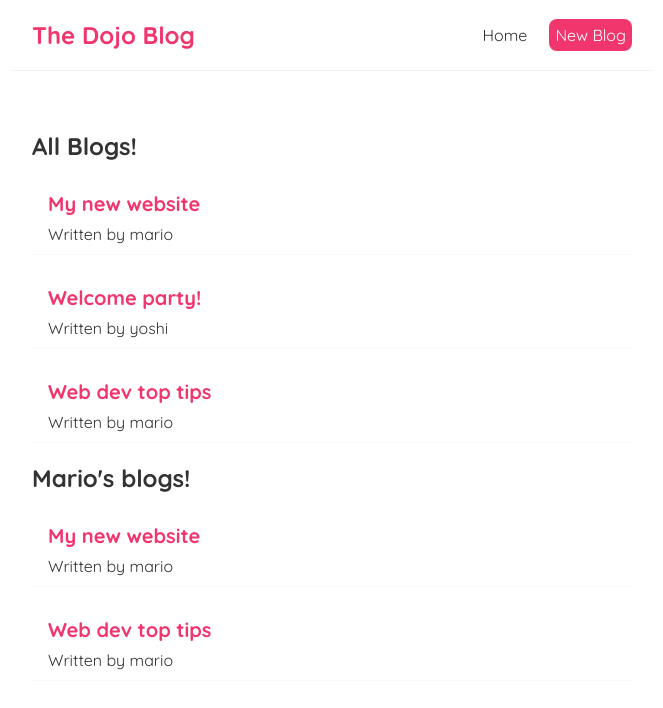
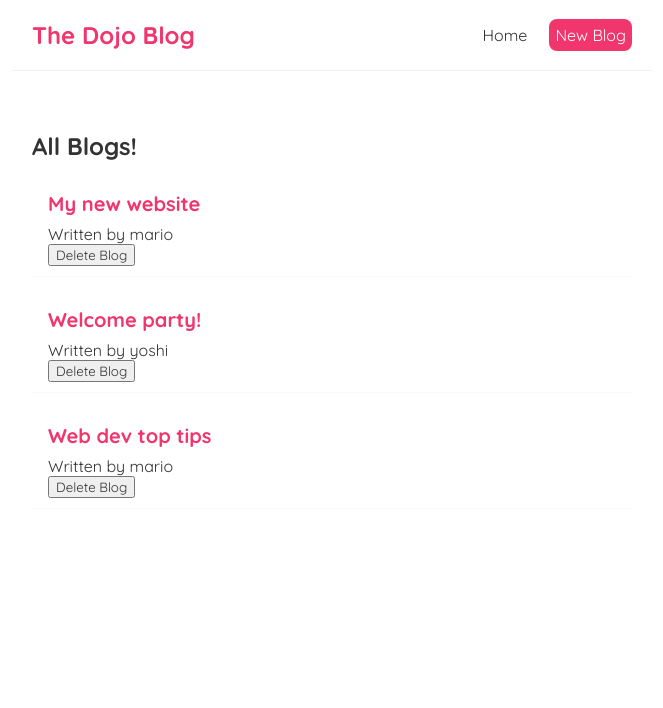
Before and after one commit to blessedmadukoma/react-blog-app, a React (Create React App) app: page / in a window 1280 px wide. Shown: the top 708 px of the page, without its empty margins (308-971 px from the left). Built offline with nearby package versions, Linux system fonts and the light colour scheme.

Commit message:
lesson 3: functions as props

```diff
--- a/src/BlogList.js
+++ b/src/BlogList.js
@@ -2,7 +2,8 @@
   // const blogs = props.blogs;
   // const title = props.title;
   // or
-const BlogList = ({ blogs, title}) => {
+const BlogList = ({ blogs, title, handleDelete}) => {
+
 
   return (
     <div className="blog-list">
@@ -11,6 +12,7 @@
         <div className="blog-preview" key={blog.id}>
           <h2>{ blog.title }</h2>
           <p>Written by { blog.author }</p>
+          <button onClick={() => handleDelete(blog.id)}>Delete Blog</button>
         </div>
       ))}
     </div>
--- a/src/Home.js
+++ b/src/Home.js
@@ -8,10 +8,15 @@
     {title: 'Web dev top tips', body: 'lorem ipsum...', author: 'mario', id: 3}
   ]);
 
+  const handleDelete = (id) => {
+    const newBlogs = blogs.filter(blog => blog.id !== id);
+    setBlogs(newBlogs);
+  }
+
   return (
     <div className="home">
-      <BlogList blogs={blogs} title="All Blogs!" />
-      <BlogList blogs={blogs.filter((blog) => blog.author === 'mario')} title="Mario's blogs!" />
+      <BlogList blogs={blogs} title="All Blogs!" handleDelete={handleDelete} />
+      {/* <BlogList blogs={blogs.filter((blog) => blog.author === 'mario')} title="Mario's blogs!" /> */}
     </div>
    );
 }
```
